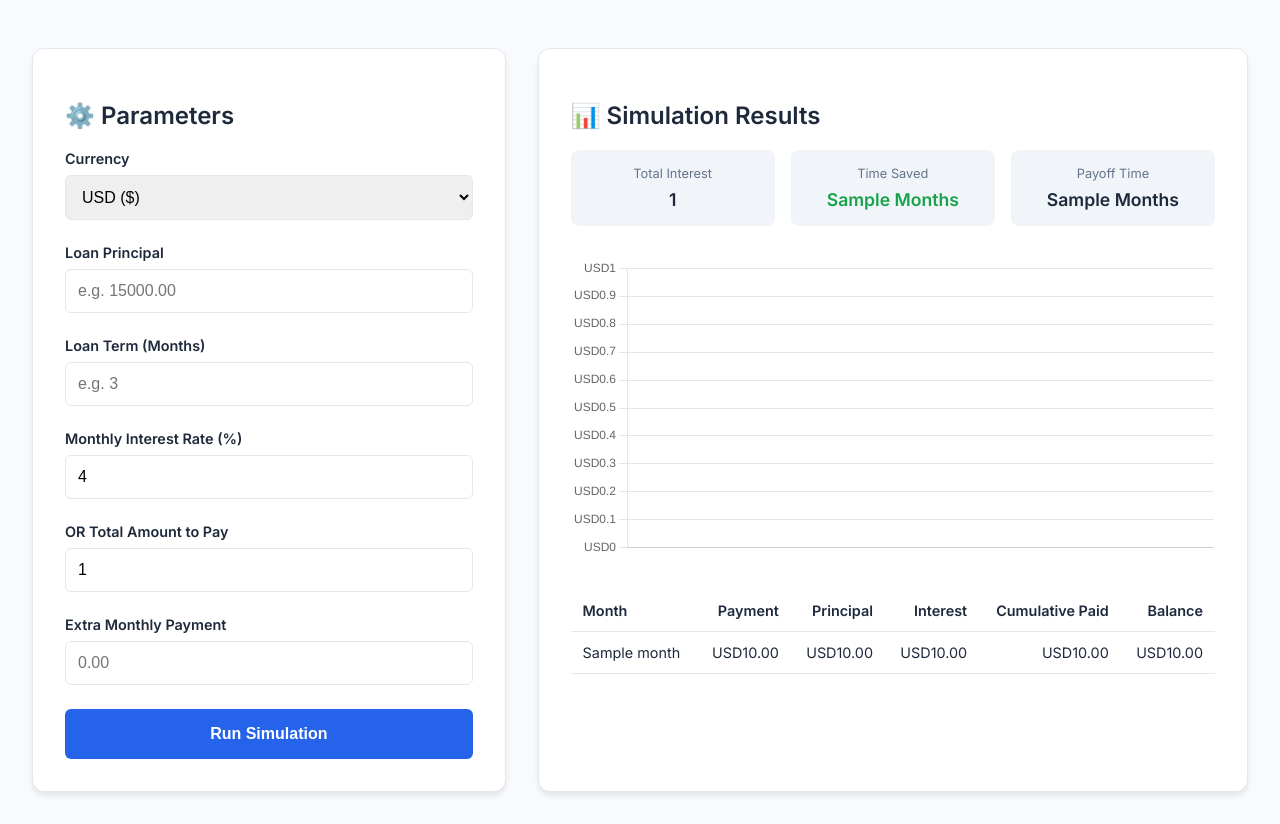
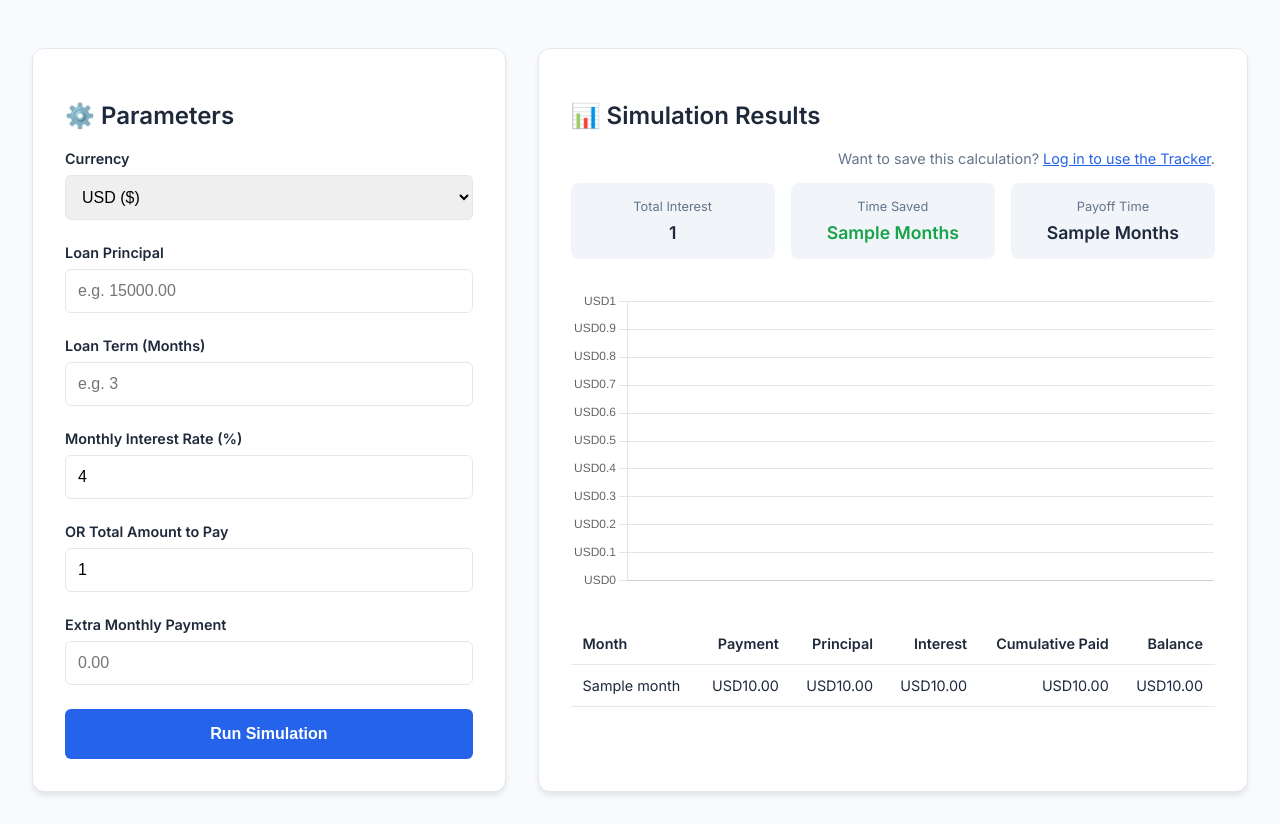
Before and after one commit to EngineerMapatac/NeuroBalance-Engine, a Python web app: template templates/index.html in a window 1280 px wide. Shown: the part 106-930 px from the top of the page. Run offline with Jinja, Linux system fonts and the light colour scheme; the template is opened without the code that fills it: most values are stand-ins (such as "Sample title", 1, 10 or a date in 2020).

Commit message:
ADD MY TRACKER OPTION

```diff
--- a/templates/index.html
+++ b/templates/index.html
@@ -13,12 +13,15 @@
     <div class="container">
         <header style="display: flex; justify-content: space-between; align-items: center; margin-bottom: 3rem;">
             <div>
-                <h1 style="margin: 0;">NeuroBalance <span style="color: #2563eb;">Engine</span></h1>
+                <a href="/" style="text-decoration: none; color: inherit;">
+                    <h1 style="margin: 0;">NeuroBalance <span style="color: #2563eb;">Engine</span></h1>
+                </a>
                 <p style="margin: 5px 0 0 0;">Predictive Financial Modeling System</p>
             </div>
             <div style="display: flex; gap: 10px; align-items: center;">
                 {% if user.is_authenticated %}
                     <span style="font-weight: bold; margin-right: 15px;">Hi, {{ user.name }}!</span>
+                    <a href="{{ url_for('dashboard') }}" style="padding: 10px 20px; border: none; background: #16a34a; color: white; border-radius: 6px; text-decoration: none; font-weight: bold;">My Tracker</a>
                     <a href="{{ url_for('logout') }}" style="padding: 10px 20px; border: 1px solid #dc2626; background: white; color: #dc2626; border-radius: 6px; text-decoration: none; font-weight: bold;">Log Out</a>
                 {% else %}
                     <a href="{{ url_for('login') }}" style="padding: 10px 20px; border: 1px solid #2563eb; background: white; color: #2563eb; border-radius: 6px; text-decoration: none; font-weight: bold;">Log In</a>
@@ -75,6 +78,21 @@
                         </div>
                     {% else %}
                         <h2>📊 Simulation Results</h2>
+                        <div style="text-align: right; margin-bottom: 1rem;">
+                            {% if user.is_authenticated %}
+                                <form action="/save_loan" method="POST" style="display: inline;">
+                                    <input type="hidden" name="principal" value="{{ inputs.principal }}">
+                                    <input type="hidden" name="rate" value="{{ inputs.rate }}">
+                                    <input type="hidden" name="months" value="{{ inputs.months }}">
+                                    <input type="hidden" name="extra" value="{{ inputs.extra }}">
+                                    <input type="hidden" name="currency" value="{{ inputs.currency }}">
+                                    <input type="hidden" name="total_interest" value="{{ results.total_interest }}">
+                                    <button type="submit" style="padding: 8px 16px; background: #16a34a; color: white; border: none; border-radius: 6px; cursor: pointer; font-weight: bold;">💾 Save to Tracker</button>
+                                </form>
+                            {% else %}
+                                <p style="font-size: 0.9rem; color: #64748b;">Want to save this calculation? <a href="{{ url_for('login') }}" style="color: #2563eb;">Log in to use the Tracker</a>.</p>
+                            {% endif %}
+                        </div>
 
                         <div class="stats-grid">
                             <div class="stat-box">
```
